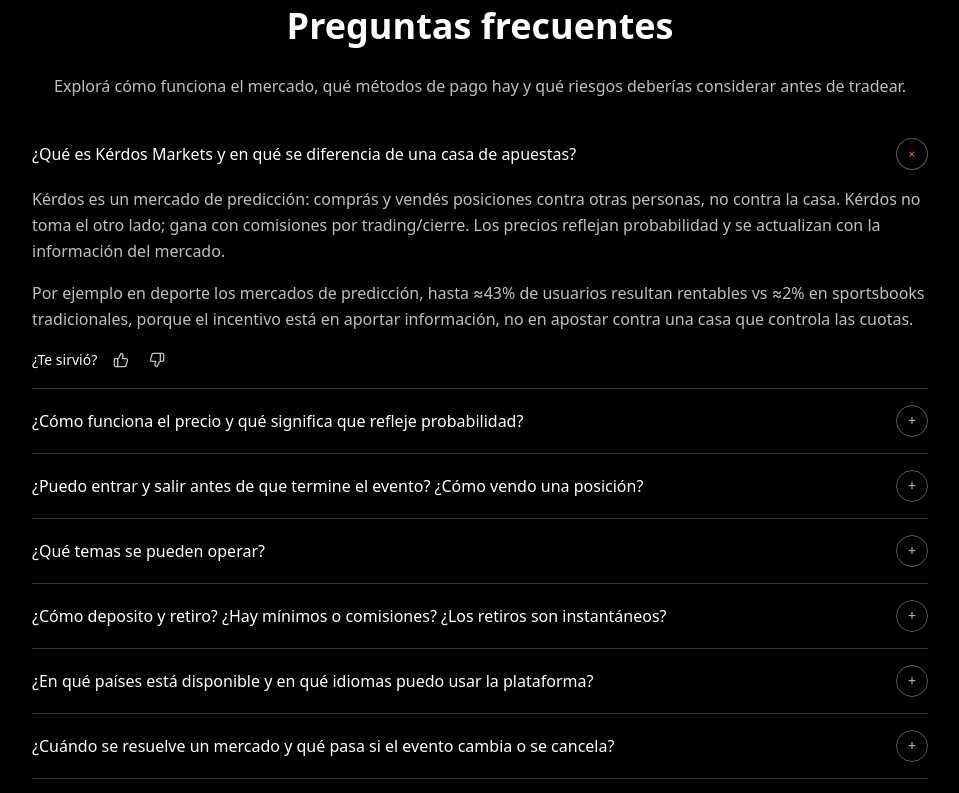
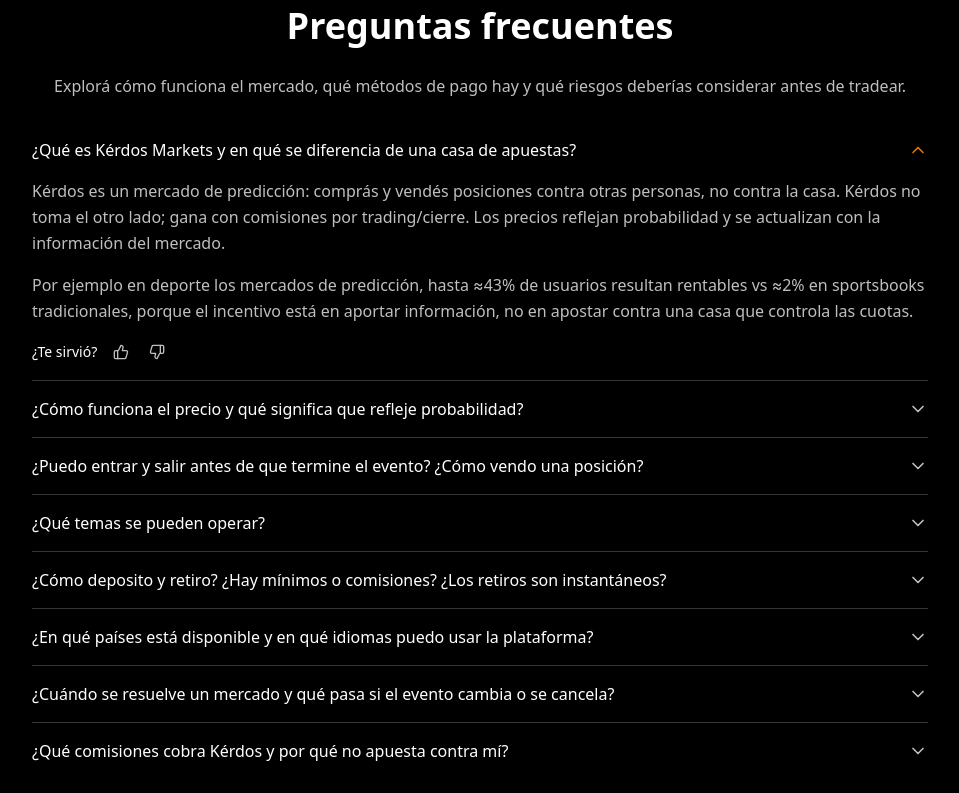
Before and after one commit to admin-kerdos/kerdos-markets-landing-page, a Next.js app: page / in a window 1280 px wide. Shown: the part 1840-2633 px from the top of the page, without its empty margins (160-1119 px from the left). Built offline with nearby package versions, Linux system fonts and the light colour scheme.

Commit message:
feat: animate FAQ accordion with framer motion and update footer logo

```diff
--- a/src/components/landing/faq/FAQSection.tsx
+++ b/src/components/landing/faq/FAQSection.tsx
@@ -1,7 +1,8 @@
 "use client";
 
 import { cn } from "@/lib/utils";
-import { ThumbsDown, ThumbsUp } from "lucide-react";
+import { AnimatePresence, motion } from "framer-motion";
+import { ChevronDown, ThumbsDown, ThumbsUp } from "lucide-react";
 import type { ReactNode } from "react";
 import { useState } from "react";
 
@@ -151,23 +152,28 @@
                 onClick={() => handleToggle(item.id)}
               >
                 <span className="text-base font-medium text-foreground">{item.question}</span>
-                <span
+                <ChevronDown
+                  aria-hidden="true"
                   className={cn(
-                    "inline-flex h-8 w-8 items-center justify-center rounded-full border border-border text-sm transition",
-                    isOpen ? "rotate-45 text-primary" : "text-muted-foreground",
+                    "h-5 w-5 text-muted-foreground transition-transform duration-300",
+                    isOpen ? "rotate-180 text-primary" : "",
                   )}
-                  aria-hidden="true"
-                >
-                  +
-                </span>
+                />
               </button>
 
+              <AnimatePresence initial={false}>
                 {isOpen && (
-                <div
+                  <motion.div
+                    key={item.id}
                     id={`faq-answer-${item.id}`}
                     data-testid={`faq-answer-${item.id}`}
-                  className="mt-4 space-y-4 text-base leading-relaxed text-muted-foreground"
+                    initial={{ height: 0, opacity: 0 }}
+                    animate={{ height: "auto", opacity: 1 }}
+                    exit={{ height: 0, opacity: 0 }}
+                    transition={{ duration: 0.25, ease: "easeOut" }}
+                    className="overflow-hidden"
                   >
+                    <div className="mt-4 space-y-4 text-base leading-relaxed text-muted-foreground">
                       {item.answer}
 
                       <div className="flex items-center gap-3 text-sm text-muted-foreground">
@@ -190,7 +196,9 @@
                         ))}
                       </div>
                     </div>
+                  </motion.div>
                 )}
+              </AnimatePresence>
             </article>
           );
         })}
```
Lines whose indentation alone changed are shown as unchanged.
